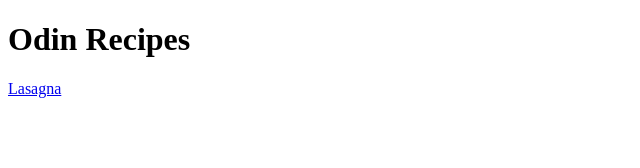
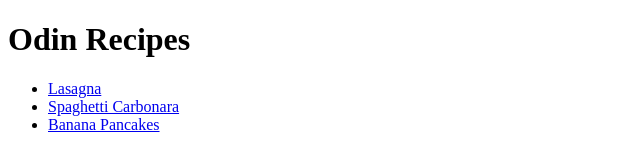
Before and after one commit to jonnya91/odin-recipes, a plain HTML site: page index.html in a window 1280 px wide. Shown: the whole page, without its empty margins (0-640 px from the left). Drawn offline with Linux system fonts and the light colour scheme.

Commit message:
add links to carbonara and pancakes pages

```diff
--- a/index.html
+++ b/index.html
@@ -7,6 +7,10 @@
 </head>
 <body>
     <h1>Odin Recipes</h1>
-    <a href="./recipes/lasagna.html">Lasagna</a>
+        <ul>
+            <li><a href="./recipes/lasagna.html">Lasagna</a></li>
+            <li><a href="recipes/carbonara.html">Spaghetti Carbonara</a></li>
+            <li><a href="recipes/banana-pancakes.html">Banana Pancakes</a></li>
+        </ul>
 </body>
 </html>
```
